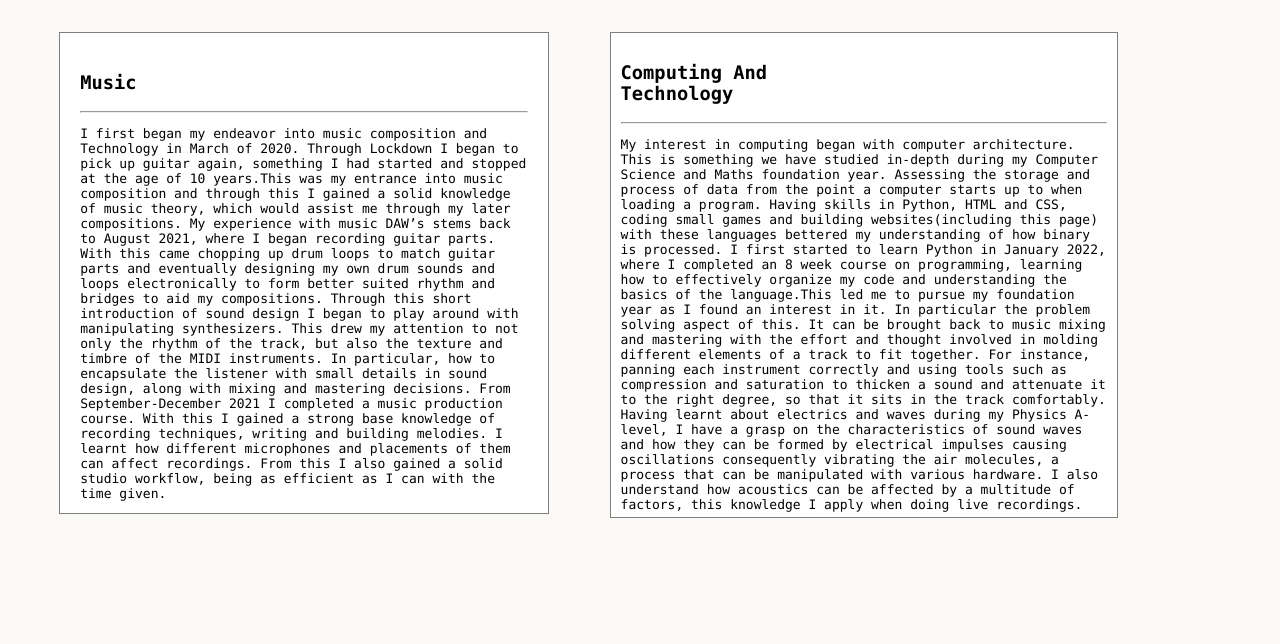
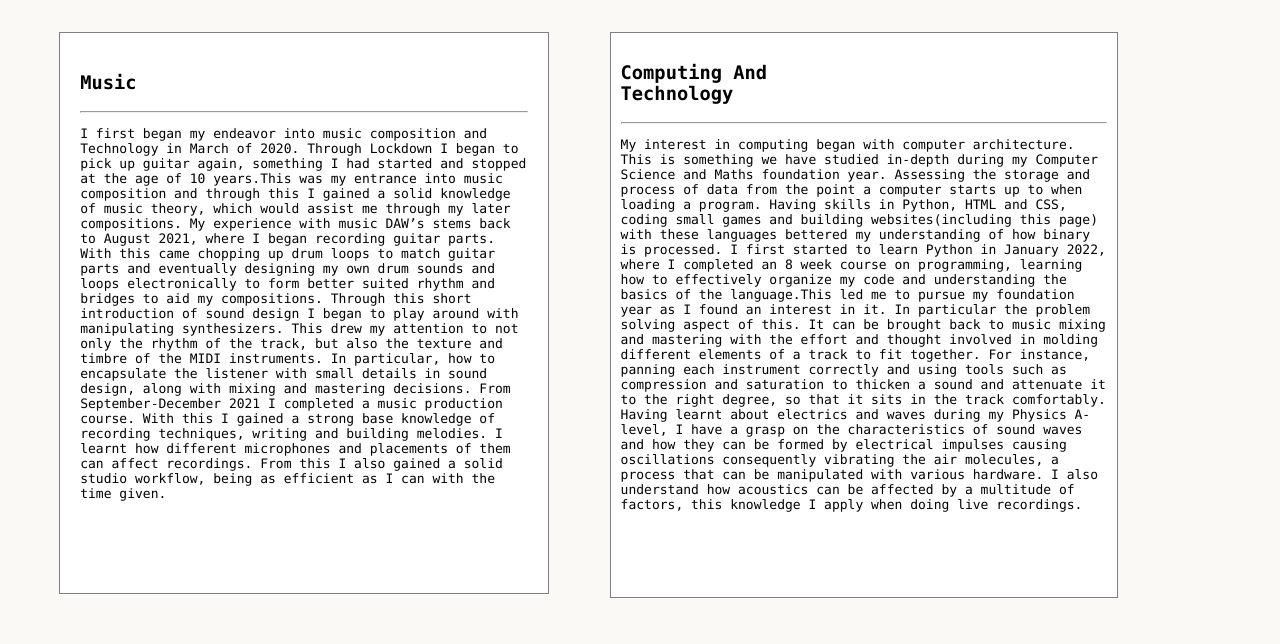
Before and after one commit to gmcbe/guymccabeportfolio, a plain HTML site: page index.html in a window 1280 px wide. Shown: the part 156-800 px from the top of the page. Drawn offline with Linux system fonts and the light colour scheme.

Commit message:
Update personal_gm.css

```diff
--- a/personal_gm.css
+++ b/personal_gm.css
@@ -56,7 +56,7 @@ position:absolute;
 float:right;
 margin-left:47%;
 width:38%;
-height:58%;
+height:68%;
 border:solid grey 1px;
 padding:10px;
 margin-top:180px;
@@ -69,7 +69,7 @@ margin-top:180px;
   position:absolute;
   margin-top:180px;
   margin-right:60%;
-  height:55%;
+  height:65%;
   padding: 20px;
   width:35%;
   margin-left:4%;
```
